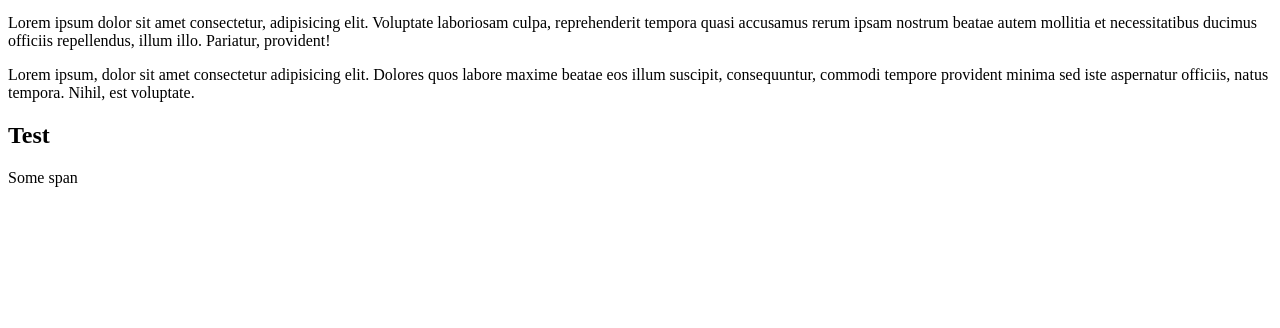
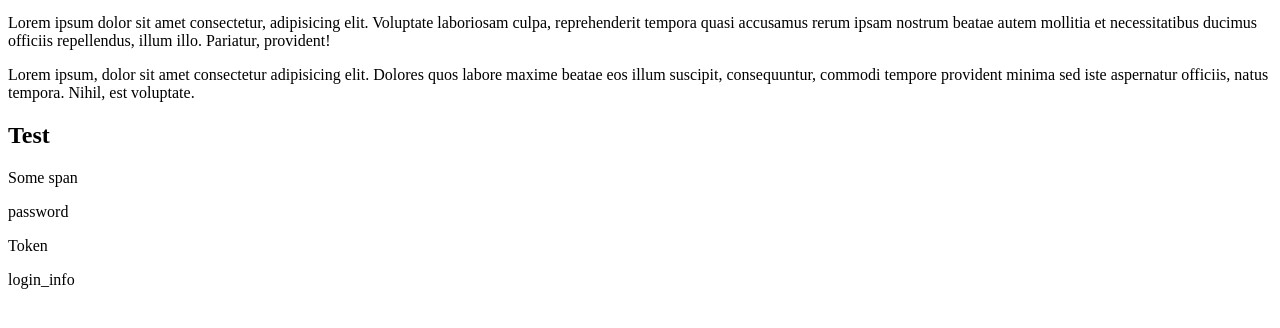
Before and after one commit to IvanNycheporuk/git_branch_strategy, a plain HTML site: page lesson1/index.html in a window 1280 px wide. Shown: the part 154-482 px from the top of the page. Drawn offline with Linux system fonts and the light colour scheme.

Commit message:
added secure info

```diff
--- a/lesson1/index.html
+++ b/lesson1/index.html
@@ -17,5 +17,8 @@
     <p>Lorem ipsum, dolor sit amet consectetur adipisicing elit. Dolores quos labore maxime beatae eos illum suscipit, consequuntur, commodi tempore provident minima sed iste aspernatur officiis, natus tempora. Nihil, est voluptate.</p>
     <h2>Test</h2>
     <span>Some span</span>
+    <p>password</p>
+    <p>Token</p>
+    <p>login_info</p>
 </body>
 </html>
```
